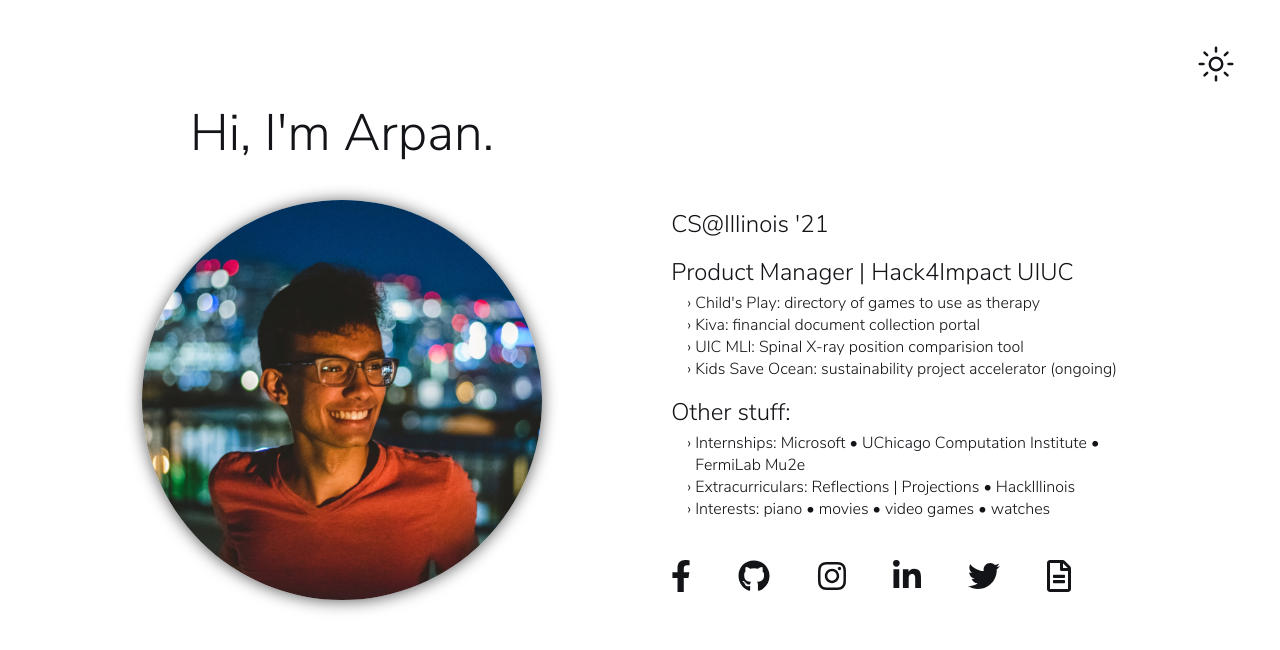
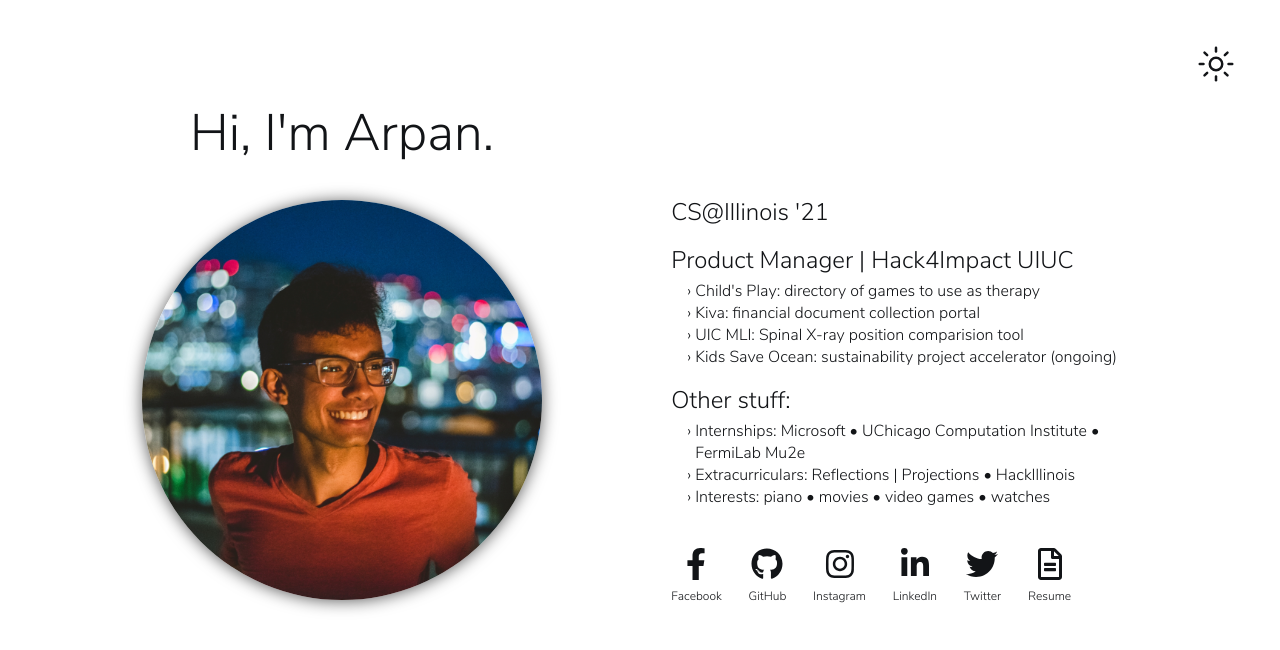
Before and after one commit to arpanlaha/arpanlaha.com, a Gatsby site: page / in a window 1280 px wide. Built offline with nearby package versions, Linux system fonts and the light colour scheme; Gatsby itself is replaced by a stand-in of ours.

Commit message:
add text to icons

```diff
--- a/src/components/Social.tsx
+++ b/src/components/Social.tsx
@@ -5,13 +5,15 @@ import { IconDefinition } from "@fortawesome/fontawesome-common-types";
 interface SocialProps {
   href: string;
   icon: IconDefinition;
+  text: string;
 }
 
 export default function Social(props: SocialProps): ReactElement {
-  const { href, icon } = props;
+  const { href, icon, text } = props;
   return (
     <a href={href} target="_blank" rel="noopener noreferrer">
       <FontAwesomeIcon icon={icon} size="lg" />
+      <span>{text}</span>
     </a>
   );
 }
--- a/src/pages/index.tsx
+++ b/src/pages/index.tsx
@@ -112,18 +112,29 @@ export default function Home(props: HomeProps): ReactElement {
               <Social
                 href="https://www.facebook.com/arpan.laha99"
                 icon={faFacebookF}
+                text="Facebook"
               />
-              <Social href="https://github.com/arpanlaha" icon={faGithub} />
+              <Social
+                href="https://github.com/arpanlaha"
+                icon={faGithub}
+                text="GitHub"
+              />
               <Social
                 href="https://www.instagram.com/arpanlahaha/"
                 icon={faInstagram}
+                text="Instagram"
               />
               <Social
                 href="https://www.linkedin.com/in/arpanlaha/"
                 icon={faLinkedinIn}
+                text="LinkedIn"
               />
-              <Social href="https://twitter.com/arpanlahaha" icon={faTwitter} />
-              <Social href="" icon={faFileAlt} />
+              <Social
+                href="https://twitter.com/arpanlahaha"
+                icon={faTwitter}
+                text="Twitter"
+              />
+              <Social href="" icon={faFileAlt} text="Resume" />
             </span>
           </div>
         </div>
--- a/src/styles/style.scss
+++ b/src/styles/style.scss
@@ -225,11 +225,27 @@ a:hover {
   flex-direction: row;
   justify-content: space-between;
 
+  a {
+    text-decoration: none;
+    display: flex;
+    flex-direction: column;
+    align-items: center;
+  }
+
   @media (orientation: landscape) {
     max-width: 50vh;
+
+    span {
+      margin-top: 1vh;
+      font-size: 1.5vh;
+    }
   }
 
   @media (orientation: portrait) {
     padding: 0 10%;
+
+    span {
+      font-size: 2vw;
+    }
   }
 }
```
